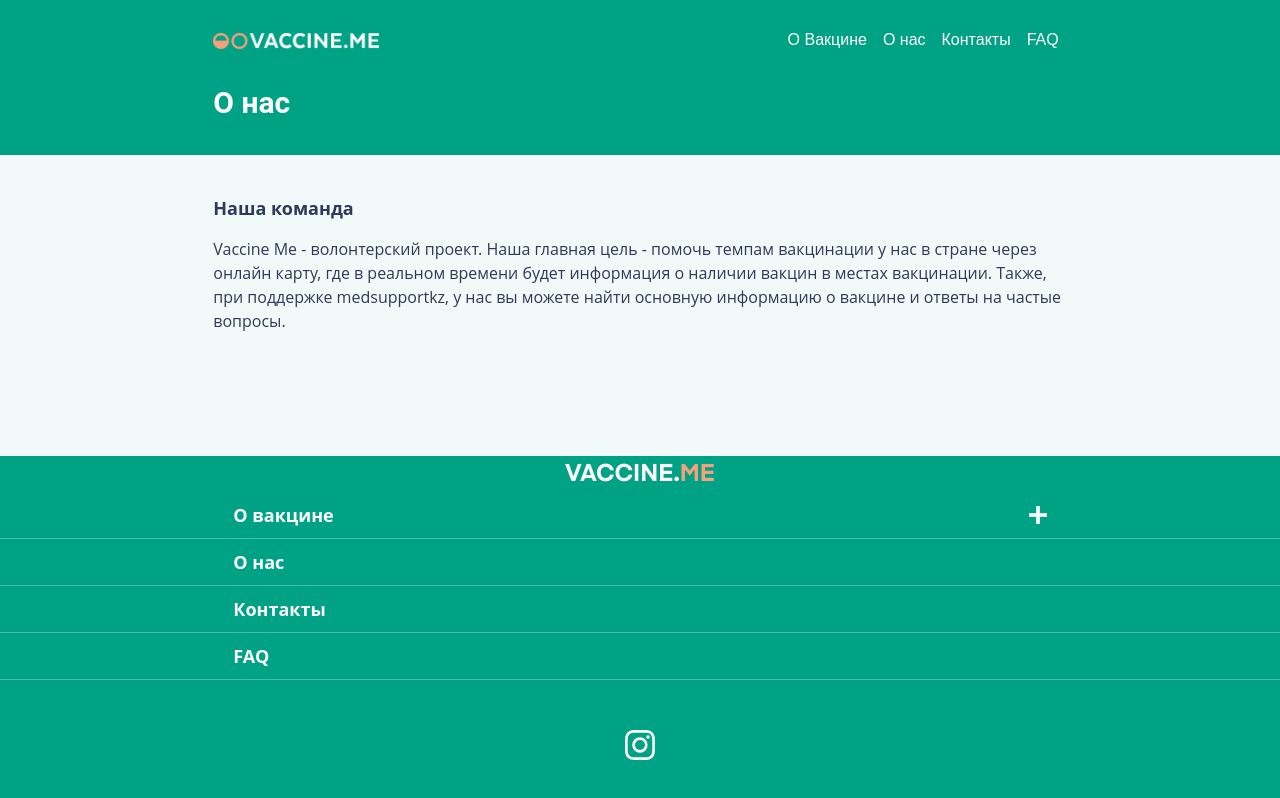
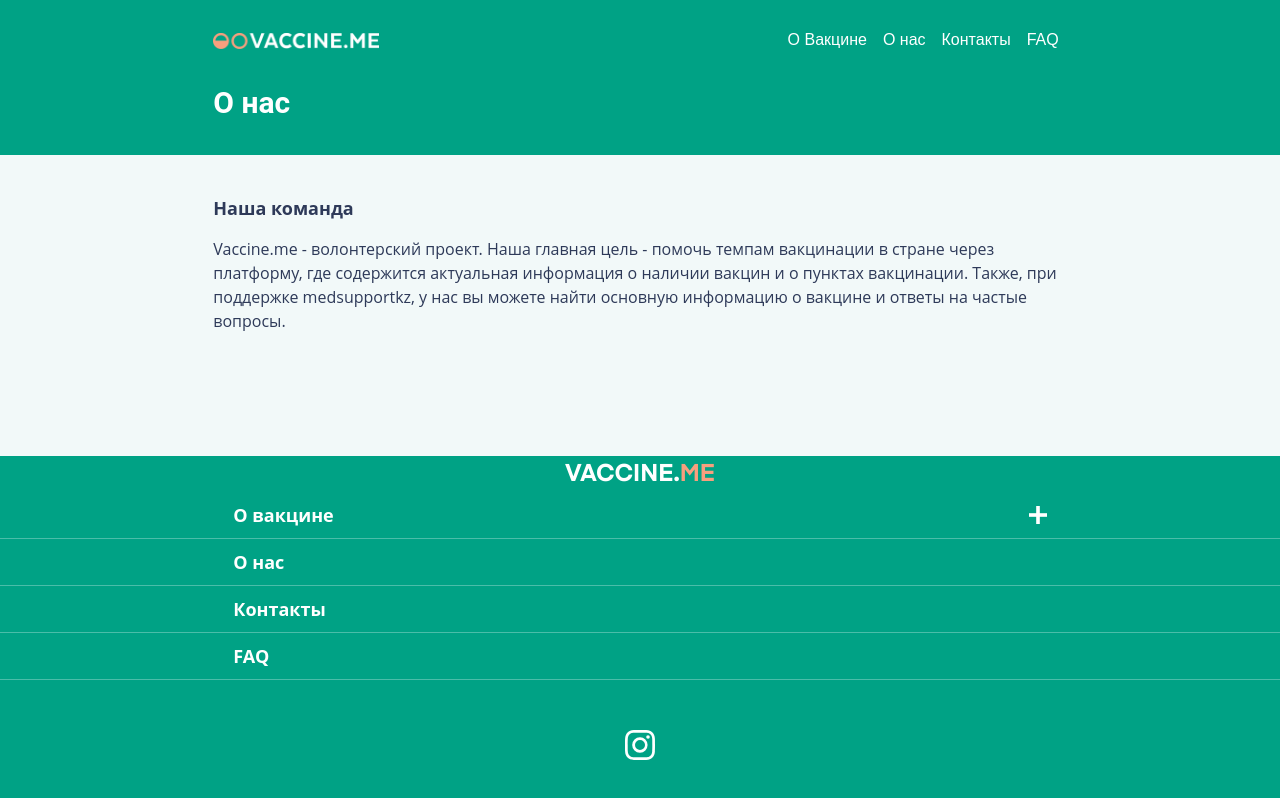
Before and after one commit to liacds/vaccme, a React (Create React App) app: page /about-us in a window 1280 px wide. Built offline with nearby package versions, Linux system fonts and the light colour scheme.

Commit message:
about us changed:

```diff
--- a/src/pages/AboutUsPage.js
+++ b/src/pages/AboutUsPage.js
@@ -10,7 +10,7 @@
                 <Header isAboutUs={true}/>
                 <div className="Body col-11 col-lg-8" style={{padding: 0}}>
                     <span className="OurTeam col-12">Наша команда</span>
-                    <span className="OurTeamDetails col-12">Vaccine Me - волонтерский проект. Наша главная цель - помочь темпам вакцинации у нас в стране через онлайн карту, где в реальном времени будет информация о наличии вакцин в местах вакцинации. Также, при поддержке medsupportkz, у нас вы можете найти основную информацию о вакцине и ответы на частые вопросы.</span>
+                    <span className="OurTeamDetails col-12">Vaccine.me - волонтерский проект. Наша главная цель - помочь темпам вакцинации в стране через платформу, где содержится актуальная информация о наличии вакцин и о пунктах вакцинации. Также, при поддержке medsupportkz, у нас вы можете найти основную информацию о вакцине и ответы на частые вопросы.</span>
                 </div>
                 <Footer/>
             </div>
```
